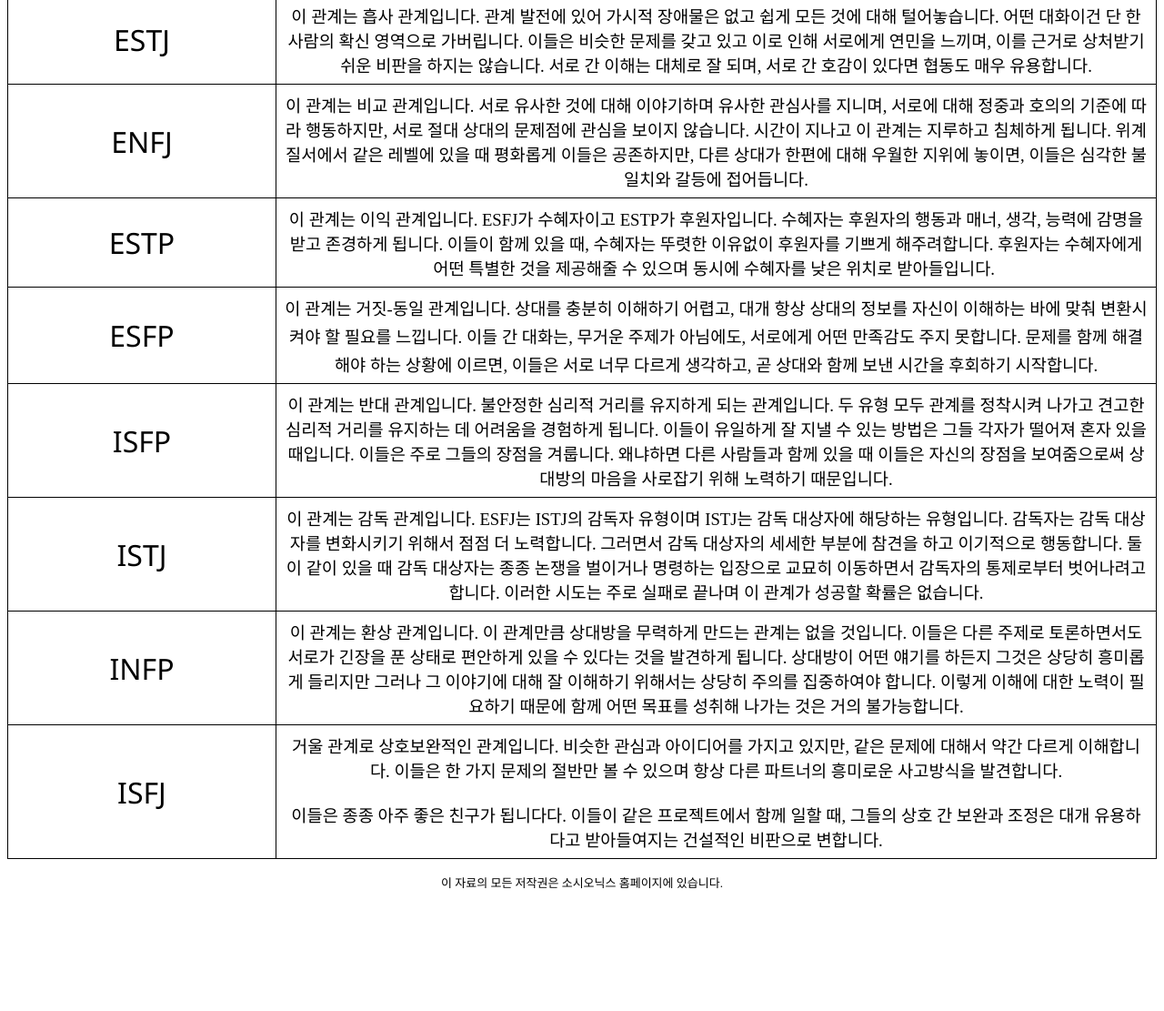
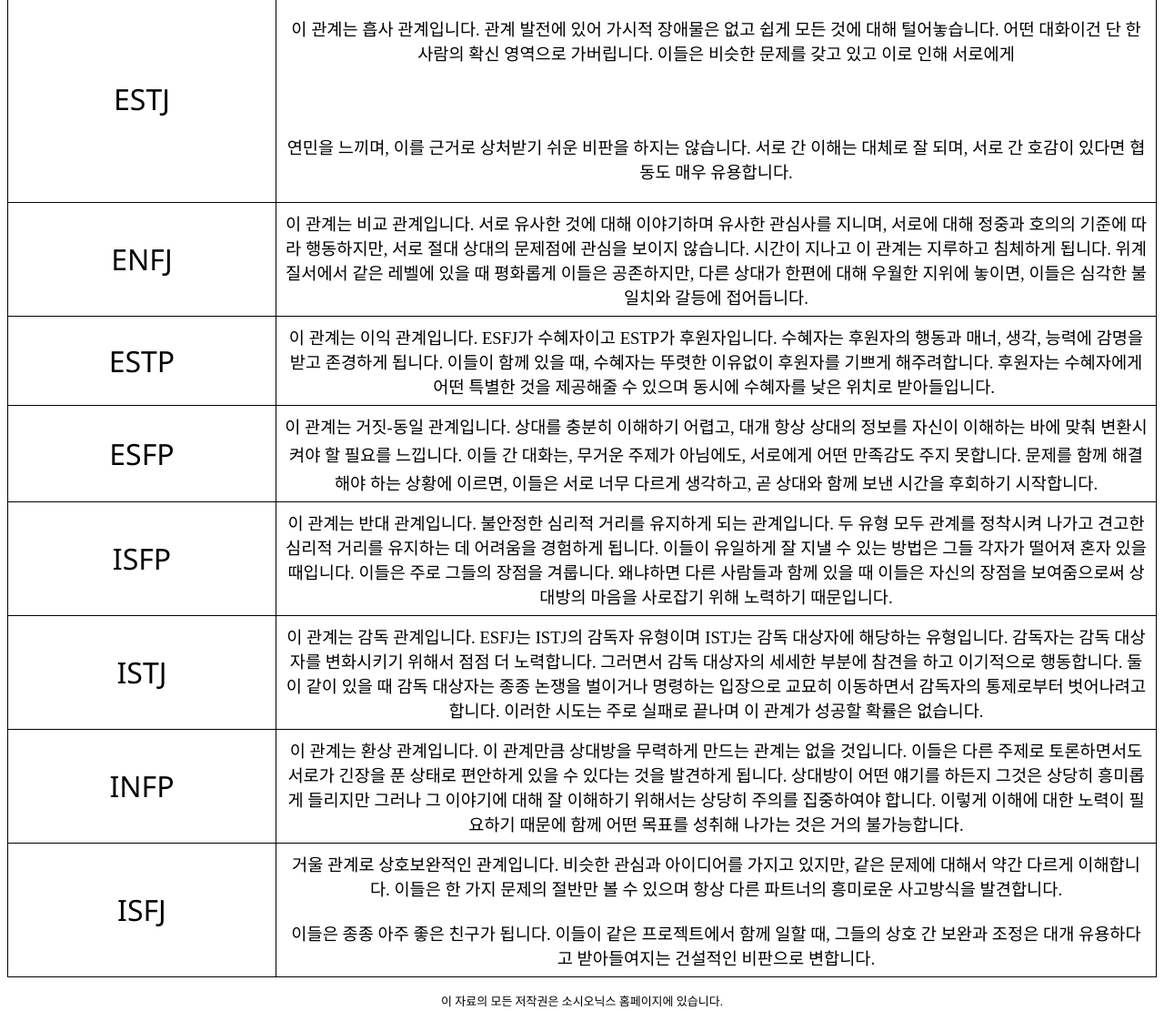
Before and after one commit to mbtimatch/esfj-relationship, a plain HTML site: page index.html in a window 1280 px wide. Shown: the part 1423-2534 px from the top of the page at 91% size. Drawn offline with Linux system fonts and the light colour scheme.

Commit message:
Add files via upload

```diff
--- a/index.html
+++ b/index.html
@@ -248,11 +248,13 @@ face="나눔스퀘어라운드 light"></font></div>
 style='font-size: 10pt; border-top: 1px solid; font-family: "segoe ui"; border-right: 1px solid; width: 577px; border-bottom: 1px solid; padding-bottom: 8px; padding-top: 8px; padding-left: 8px; border-left: 1px solid; padding-right: 8px'
 width="871">
 <div>
-<font face="나눔스퀘어라운드 light"><span
-style="font-size: 14pt; font-family: the렛츠스마일r; color: black">이 관계는 흡사 관계입니다. 관계
-발전에 있어 가시적 장애물은 없고 쉽게 모든 것에 대해 털어놓습니다. 어떤 대화이건 단 한 사람의 확신 영역으로 가버립니다. 이들은 비슷한
-문제를 갖고 있고 이로 인해 서로에게 연민을 느끼며, 이를 근거로 상처받기 쉬운 비판을 하지는 않습니다. 서로 간 이해는 대체로 잘 되며, 서로
-간 호감이 있다면 협동도 매우 유용합니다.</span></font><font
+                                            <p><font face="나눔스퀘어라운드 light"><span
+style="font-size: 14pt; font-family: the렛츠스마일r; color: black">이 관계는 흡사 관계입니다. 관계 발전에 있어 가시적 장애물은 없고 쉽게 모든 것에 대해 털어놓습니다. 어떤 대화이건 단 한 사람의 확신 영역으로 가버립니다. 이들은 비슷한 문제를 갖고 있고 이로 인해 서로에게 </span></font></p>
+                                            <p>&nbsp;</p>
+                                            <p>&nbsp;</p>
+                                            <p><font face="나눔스퀘어라운드 light"><span
+style="font-size: 14pt; font-family: the렛츠스마일r; color: black">연민을 느끼며, 이를 근거로 상처받기 쉬운 비판을 하지는 않습니다. 서로 간 이해는 대체로 잘 되며, 서로 간 호감이 있다면 협동도 매우 유용합니다.</span></font></p>
+<font
 face="나눔스퀘어라운드 light"></font></div>
 </td>
 </tr>
@@ -408,7 +410,7 @@ style="font-size: 14pt"><br /></span></font><span
 style="font-size: 14pt"></span></div>
 <div><font face="나눔스퀘어라운드 light"><span
 style="font-size: 14pt; font-family: the렛츠스마일r; color: black">이들은 종종 아주 좋은 친구가
-됩니다다. 이들이 같은 프로젝트에서 함께 일할 때, 그들의 상호 간 보완과 조정은 대개 유용하다고 받아들여지는 건설적인 비판으로
+됩니다. 이들이 같은 프로젝트에서 함께 일할 때, 그들의 상호 간 보완과 조정은 대개 유용하다고 받아들여지는 건설적인 비판으로
 변합니다.</span></font><font
 face="나눔스퀘어라운드 light"></font></div>
 </td>
```
